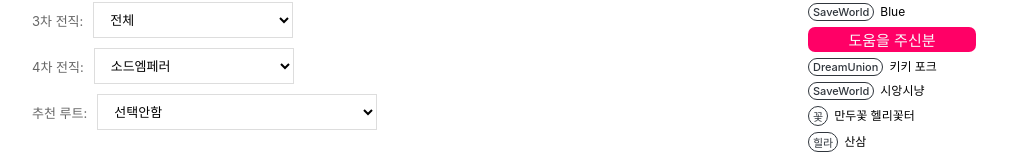
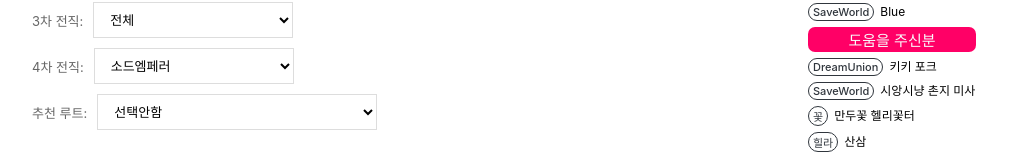
Before and after one commit to worldsource93/evil-hunter-tycoon-skill-tree, a React (Vite) app: page / in a window 1280 px wide. Shown: the part 421-588 px from the top of the page, without its empty margins (128-1151 px from the left). Built offline with nearby package versions, Linux system fonts and the light colour scheme.

Commit message:
chore: Update helper

```diff
--- a/src/App.jsx
+++ b/src/App.jsx
@@ -548,7 +548,7 @@ function App() {
             </div>
             <div className="df ac">
               <p className="badge-outline">SaveWorld</p>
-              <p className="author">시앙시냥</p>
+              <p className="author">시앙시냥 촌지 미사</p>
             </div>
             <div className="df ac">
               <p className="badge-outline">꽃</p>
```
